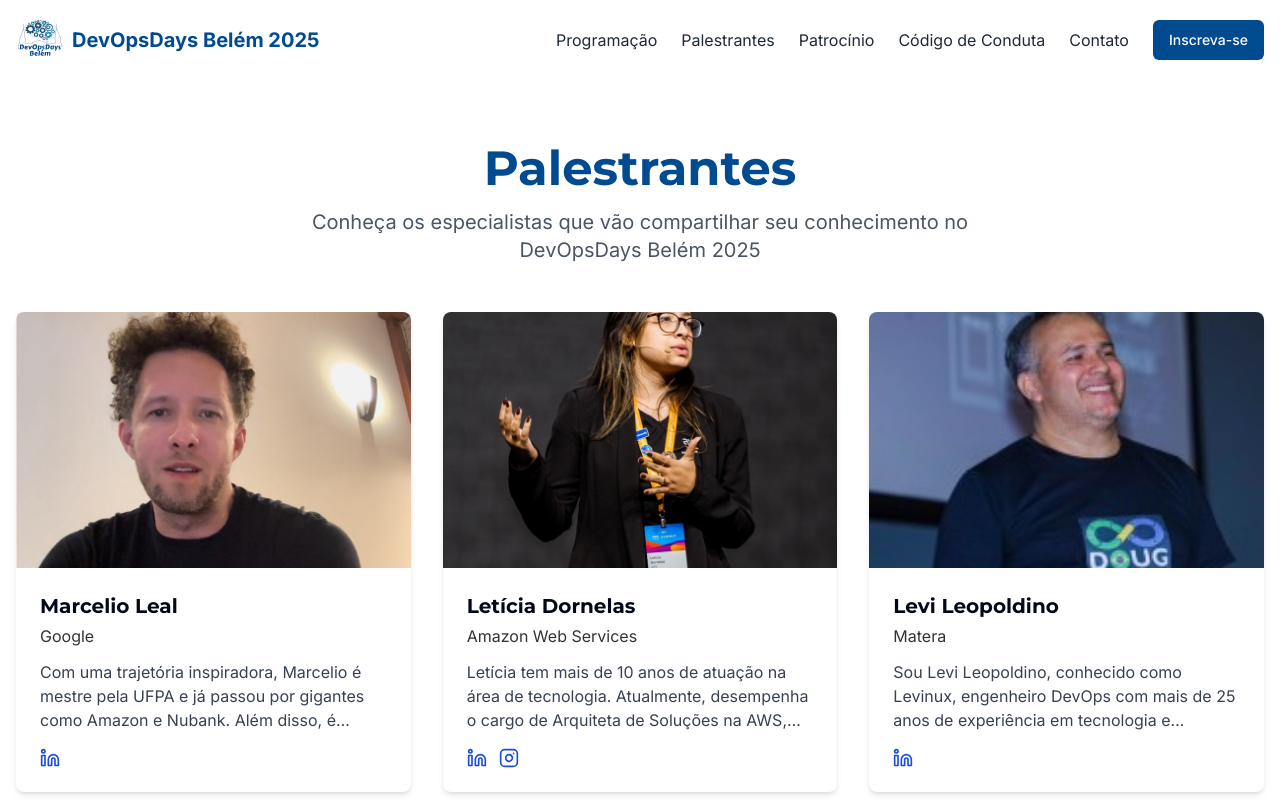
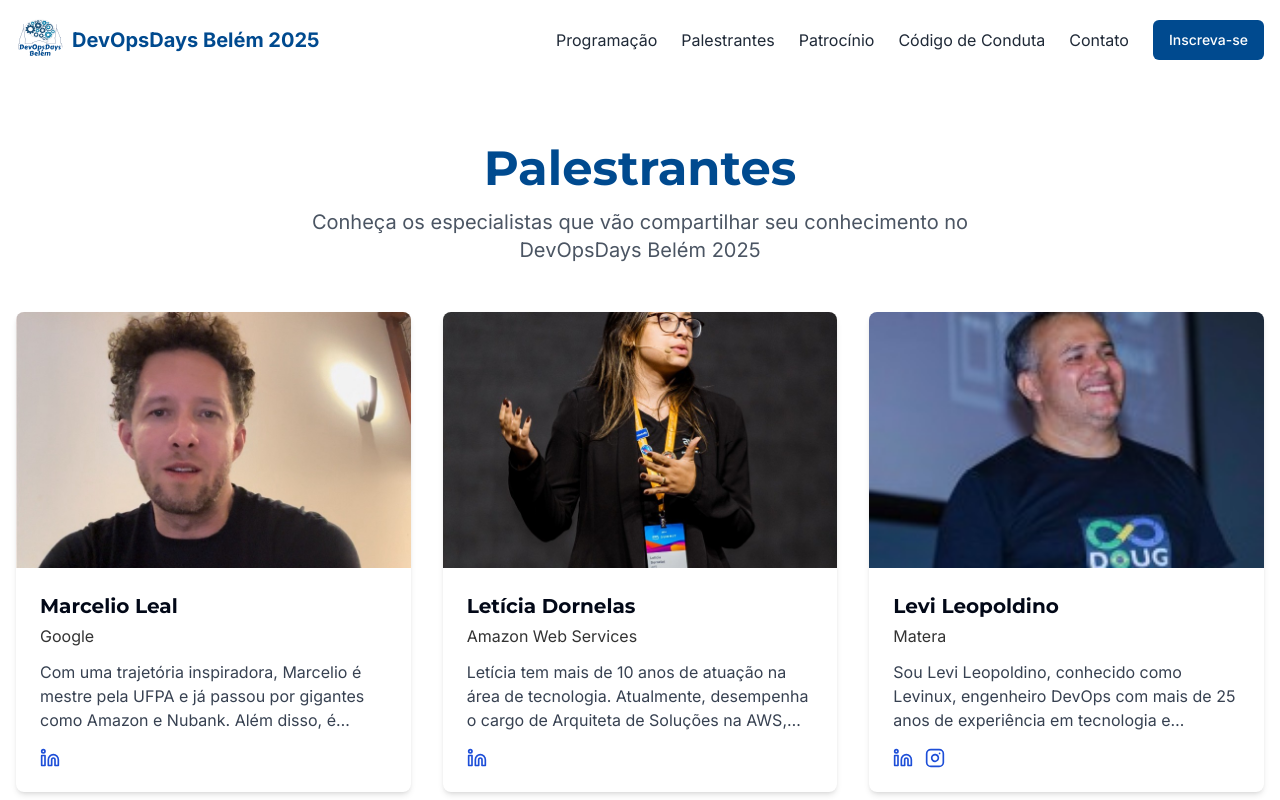
Before and after one commit to tasafo/belemdevopsdays, a Next.js app: page /belemdevopsdays/palestrantes in a window 1280 px wide. Shown: the top 800 px of the page. Built offline with nearby package versions, Linux system fonts and the light colour scheme.

Commit message:
fix: update social media links for speakers in speakers.ts
- Removed duplicate Instagram link for Letícia Dornelas.
- Ensured Levi Leopoldino's profile includes both LinkedIn and Instagram links for better connectivity.

```diff
--- a/src/data/speakers.ts
+++ b/src/data/speakers.ts
@@ -37,8 +37,7 @@
     photo: "/belemdevopsdays/speakers/leticia-dornelas.jpg",
     role: "Solutions Architect",
     social: {
-      linkedin: "https://www.linkedin.com/in/leticia-dornelas/",
-      instagram: "https://www.instagram.com/levilinux/"
+      linkedin: "https://www.linkedin.com/in/leticia-dornelas/"
     },
     isKeynote: true,
   },
@@ -49,7 +48,8 @@
     company: "Matera",
     photo: "/belemdevopsdays/speakers/levi-leopoldino.jpg",
     social: {
-      linkedin: "https://www.linkedin.com/in/levinux/"
+      linkedin: "https://www.linkedin.com/in/levinux/",
+      instagram: "https://www.instagram.com/levilinux/"
     }
   },
   {
```
